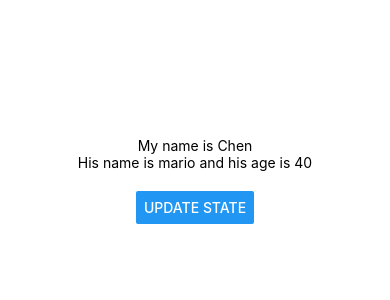
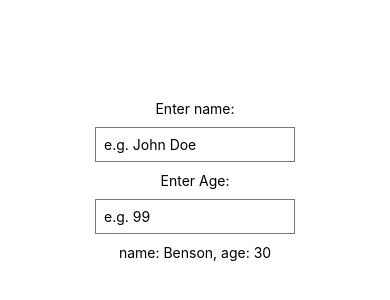
Before and after one commit to MechaChen/TheNetNinja_ReactNative, a React Native app: screen / in a window 390 px wide. Shown: the part 242-542 px from the top of the page. Built offline with nearby package versions, Linux system fonts and the light colour scheme.

Commit message:
5. Text Inputs - the basic

```diff
--- a/App.js
+++ b/App.js
@@ -1,22 +1,25 @@
 import React, { useState } from 'react';
-import { StyleSheet, Text, View, Button } from 'react-native';
+import { StyleSheet, Text, View, TextInput } from 'react-native';
 
 export default function App() {
-  const [name, setName] = useState('Chen');
-  const [person, setPerson] = useState({ name: 'mario', age: 40 });
-
-  const clickHandler = () => {
-    setName('Benson');
-    setPerson({ name: 'luigi', age: 45 });
-  }
+  const [name, setName] = useState('Benson');
+  const [age, setAge] = useState(30);
 
   return (
     <View style={styles.container}>
-      <Text>My name is {name}</Text>
-      <Text>His name is {person.name} and his age is {person.age}</Text>
-      <View style={styles.buttonContainer}>
-        <Button title='update state' onPress={clickHandler} />
-      </View>
+      <Text>Enter name:</Text>
+      <TextInput
+        style={styles.input}
+        placeholder="e.g. John Doe"
+        onChangeText={(val) => setName(val)}
+      />
+      <Text>Enter Age:</Text>
+      <TextInput
+        style={styles.input}
+        placeholder="e.g. 99"
+        onChangeText={(val) => setAge(val)}
+      />
+      <Text>name: {name}, age: {age}</Text>
     </View>
   );
 }
@@ -28,8 +31,11 @@
     alignItems: 'center',
     justifyContent: 'center',
   },
-  buttonContainer: {
-    marginTop: 20,
-
+  input: {
+    borderWidth: 1,
+    borderColor: '#777',
+    padding: 8,
+    margin: 10,
+    width: 200
   }
 });
```
